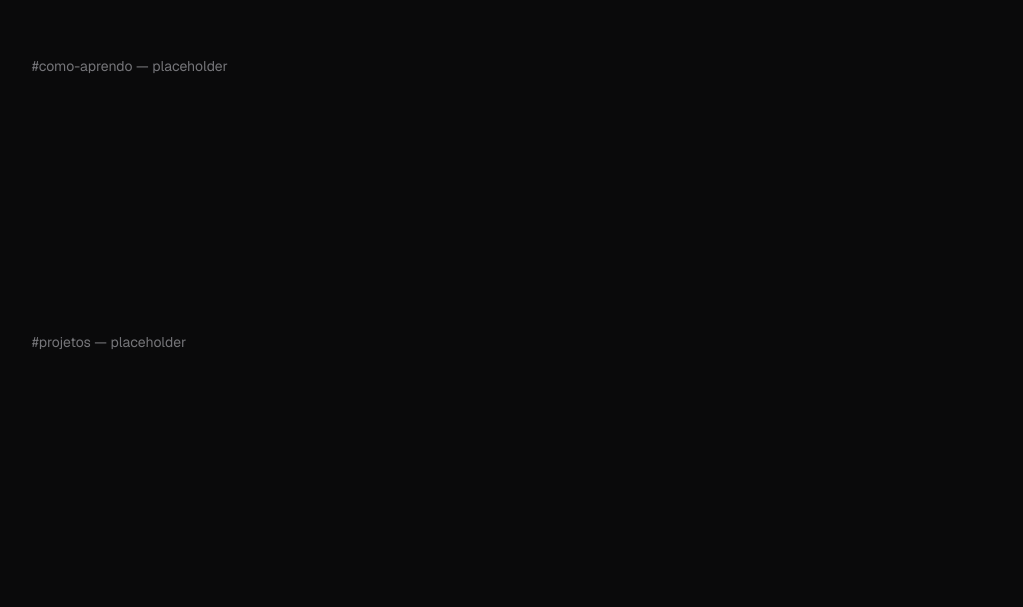
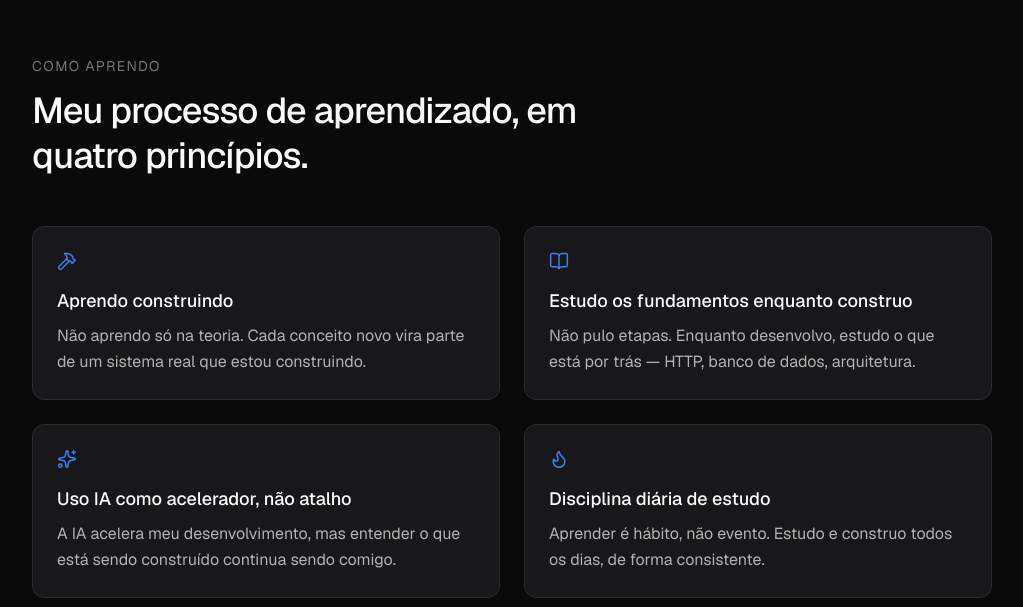
Before and after one commit to robilao1/portfolio, a Next.js app: page / in a window 1280 px wide. Shown: the part 2013-2620 px from the top of the page, without its empty margins (128-1151 px from the left). Built offline with nearby package versions, Linux system fonts and the light colour scheme.

Commit message:
feat: adiciona secao Como Aprendo (etapa 6)

```diff
--- a/app/page.tsx
+++ b/app/page.tsx
@@ -1,6 +1,7 @@
 import { Header } from "@/components/layout/header";
 import { Hero } from "@/components/sections/hero";
 import { Jornada } from "@/components/sections/jornada";
+import { ComoAprendo } from "@/components/sections/como-aprendo";
 
 export default function Home() {
   return (
@@ -10,9 +11,7 @@ export default function Home() {
       <main>
         <Hero />
         <Jornada />
-        <section id="como-aprendo" className="section-spacing container-content">
-          <p className="text-small">#como-aprendo — placeholder</p>
-        </section>
+        <ComoAprendo />
         <section id="projetos" className="section-spacing container-content">
           <p className="text-small">#projetos — placeholder</p>
         </section>
--- /dev/null
+++ b/components/sections/como-aprendo.tsx
@@ -0,0 +1,71 @@
+"use client";
+
+import { motion } from "framer-motion";
+import { Hammer, BookOpen, Sparkles, Flame } from "lucide-react";
+
+const PRINCIPLES = [
+  {
+    icon: Hammer,
+    title: "Aprendo construindo",
+    description:
+      "Não aprendo só na teoria. Cada conceito novo vira parte de um sistema real que estou construindo.",
+  },
+  {
+    icon: BookOpen,
+    title: "Estudo os fundamentos enquanto construo",
+    description:
+      "Não pulo etapas. Enquanto desenvolvo, estudo o que está por trás — HTTP, banco de dados, arquitetura.",
+  },
+  {
+    icon: Sparkles,
+    title: "Uso IA como acelerador, não atalho",
+    description:
+      "A IA acelera meu desenvolvimento, mas entender o que está sendo construído continua sendo comigo.",
+  },
+  {
+    icon: Flame,
+    title: "Disciplina diária de estudo",
+    description:
+      "Aprender é hábito, não evento. Estudo e construo todos os dias, de forma consistente.",
+  },
+];
+
+export function ComoAprendo() {
+  return (
+    <section id="como-aprendo" className="section-spacing container-content">
+      <motion.div
+        initial={{ opacity: 0, y: 12 }}
+        whileInView={{ opacity: 1, y: 0 }}
+        viewport={{ once: true, margin: "-80px" }}
+        transition={{ duration: 0.5 }}
+      >
+        <p className="text-small uppercase tracking-widest">Como Aprendo</p>
+        <h2 className="text-heading mt-3 max-w-xl">
+          Meu processo de aprendizado, em quatro princípios.
+        </h2>
+      </motion.div>
+
+      <div className="mt-12 grid grid-cols-1 md:grid-cols-2 gap-6">
+        {PRINCIPLES.map((principle, index) => {
+          const Icon = principle.icon;
+          return (
+            <motion.div
+              key={principle.title}
+              initial={{ opacity: 0, y: 12 }}
+              whileInView={{ opacity: 1, y: 0 }}
+              viewport={{ once: true, margin: "-80px" }}
+              transition={{ duration: 0.5, delay: index * 0.08 }}
+              className="rounded-[var(--radius)] border border-border bg-background-elevated p-6 hover:border-border-hover transition-colors"
+            >
+              <Icon size={20} className="text-accent" strokeWidth={1.75} />
+              <h3 className="text-lg font-medium text-foreground mt-4">
+                {principle.title}
+              </h3>
+              <p className="text-body mt-2">{principle.description}</p>
+            </motion.div>
+          );
+        })}
+      </div>
+    </section>
+  );
+}
```
